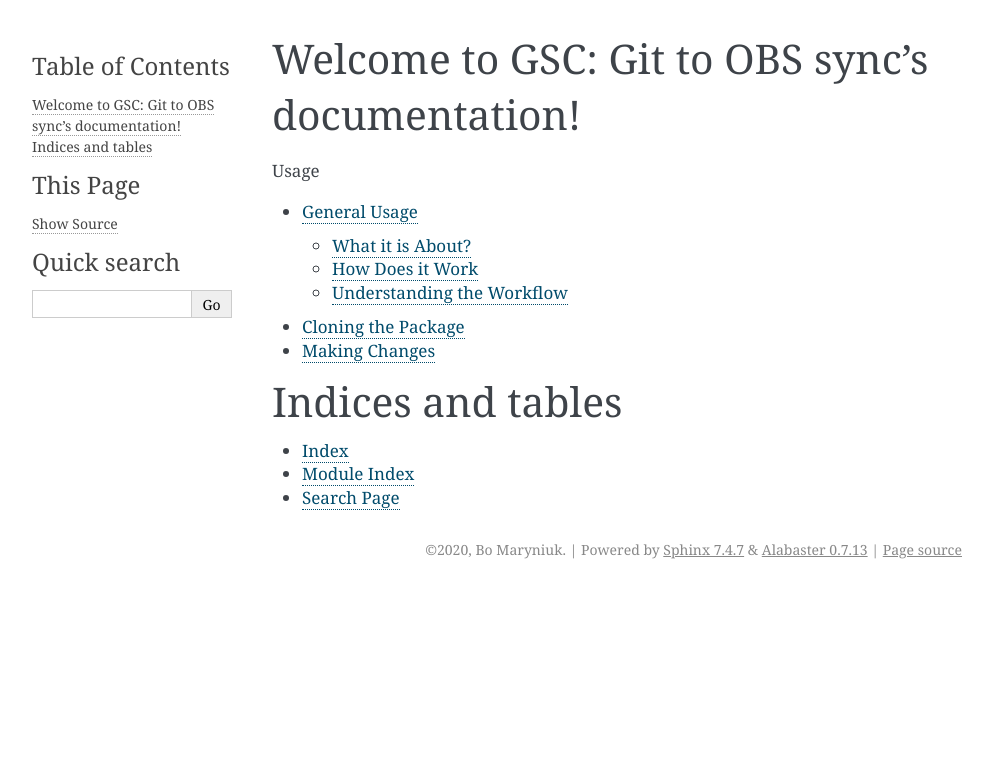
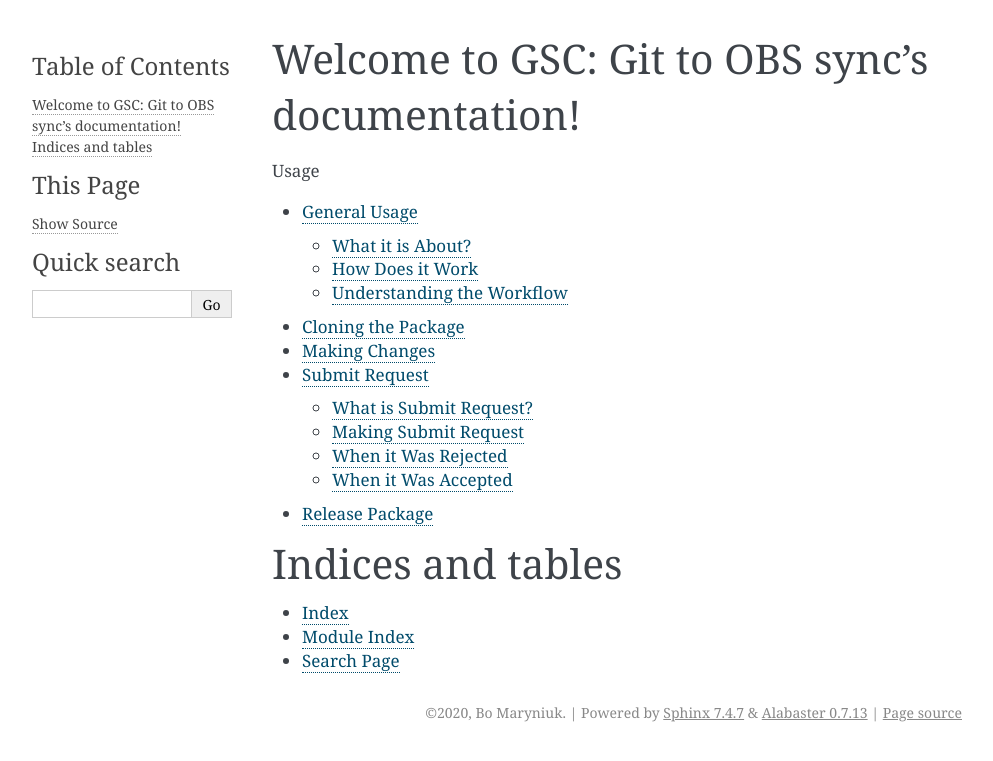
Before and after one commit to isbm/gsc, a Sphinx documentation site: the page built from docs/index.rst, in a window 1280 px wide. Shown: the top 761 px of the page, without its empty margins (148-1141 px from the left). Built offline with Sphinx 7.4.7, drawn with Linux system fonts in a browser that asks for light colours.

Commit message:
Add docs scaffolding for submit requests and release package

```diff
--- a/docs/index.rst
+++ b/docs/index.rst
@@ -17,7 +17,8 @@ Welcome to GSC: Git to OBS sync's documentation!
    usage_general
    usage_clone
    usage_making_pkg_changes
-
+   usage_submit_request
+   usage_release_package
 
 
 Indices and tables
--- /dev/null
+++ b/docs/usage_release_package.rst
@@ -0,0 +1,2 @@
+Release Package
+===============
--- /dev/null
+++ b/docs/usage_submit_request.rst
@@ -0,0 +1,14 @@
+Submit Request
+==============
+
+What is Submit Request?
+-----------------------
+
+Making Submit Request
+---------------------
+
+When it Was Rejected
+--------------------
+
+When it Was Accepted
+--------------------
```
